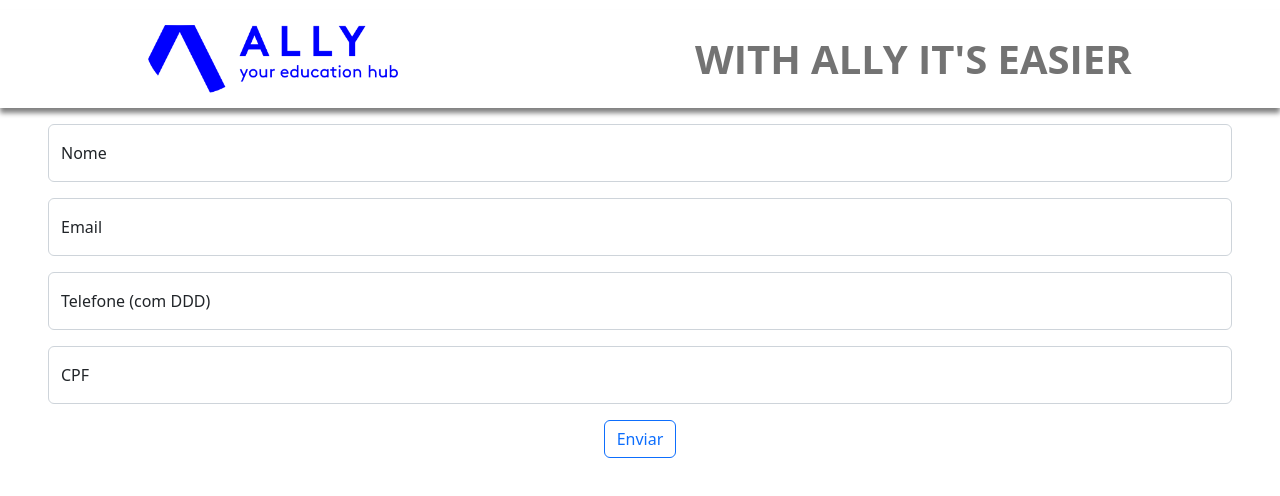
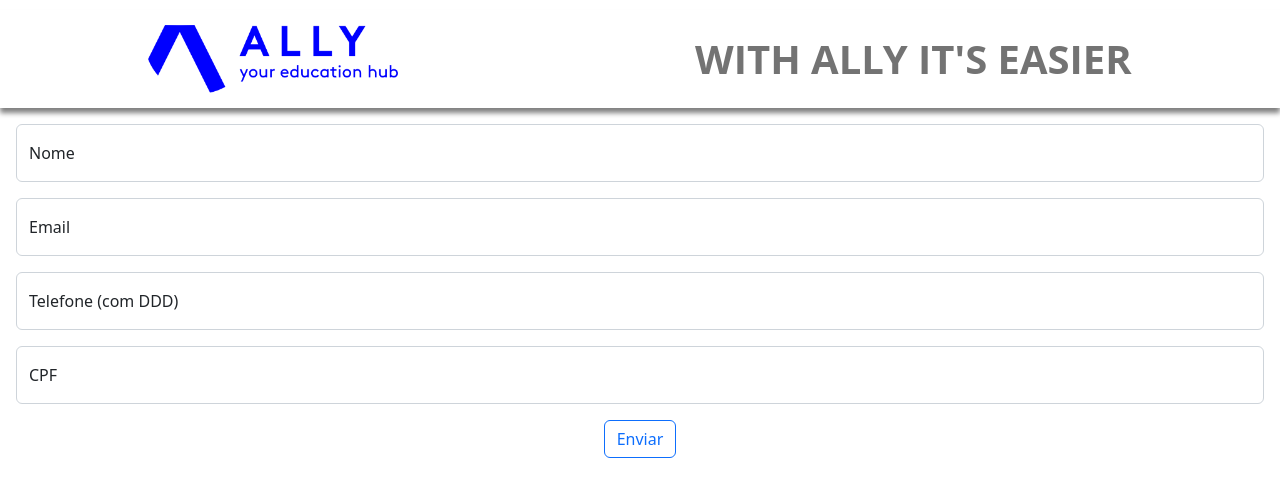
Before and after one commit to andremoraes98/allyhub, a React (Create React App) app: page /forms in a window 1280 px wide. Shown: the top 496 px of the page. Built offline with nearby package versions, Linux system fonts and the light colour scheme.

Commit message:
style: ajuste na margem dos inputs

```diff
--- a/src/components/custom input/CustomInput.jsx
+++ b/src/components/custom input/CustomInput.jsx
@@ -7,7 +7,7 @@ function CustomInput({
   value, handleChange, touched, errors, type, label, id,
 }) {
   return (
-    <FloatingLabel className="my-3 mx-5" controlId={id} label={label}>
+    <FloatingLabel className="my-3 mx-3" controlId={id} label={label}>
       <Form.Control
         type={type}
         placeholder={label}
```
